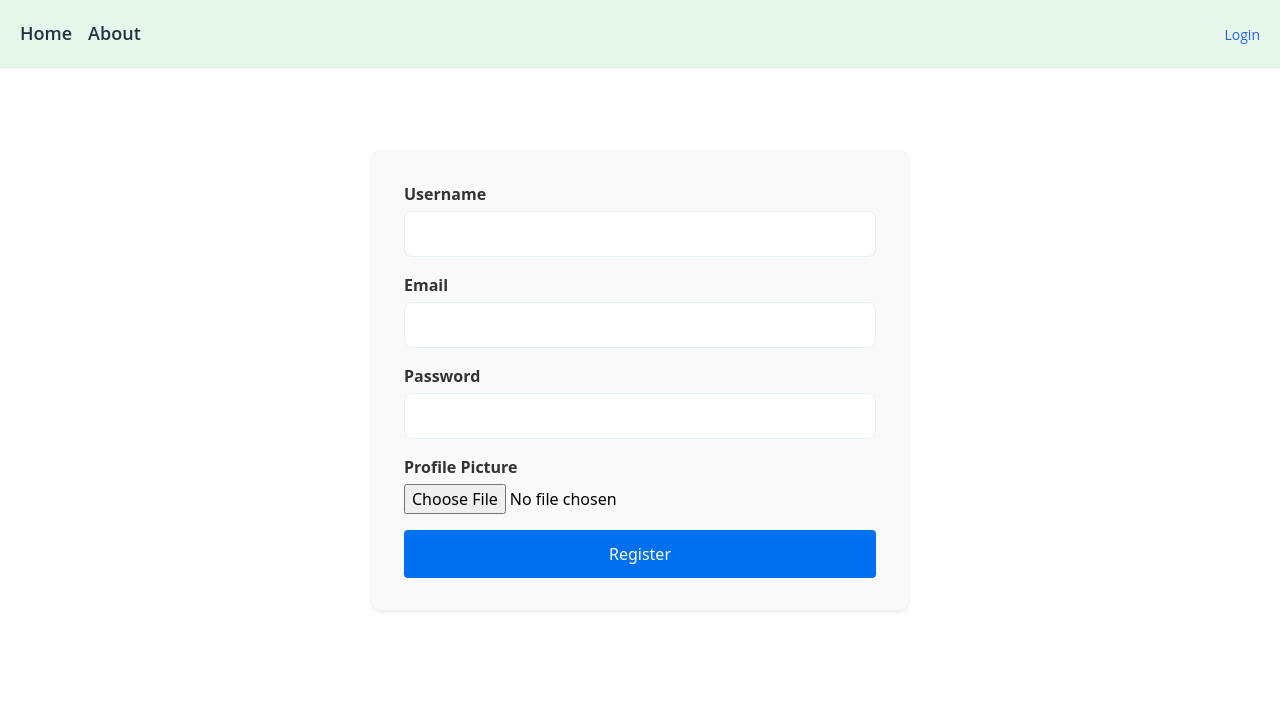
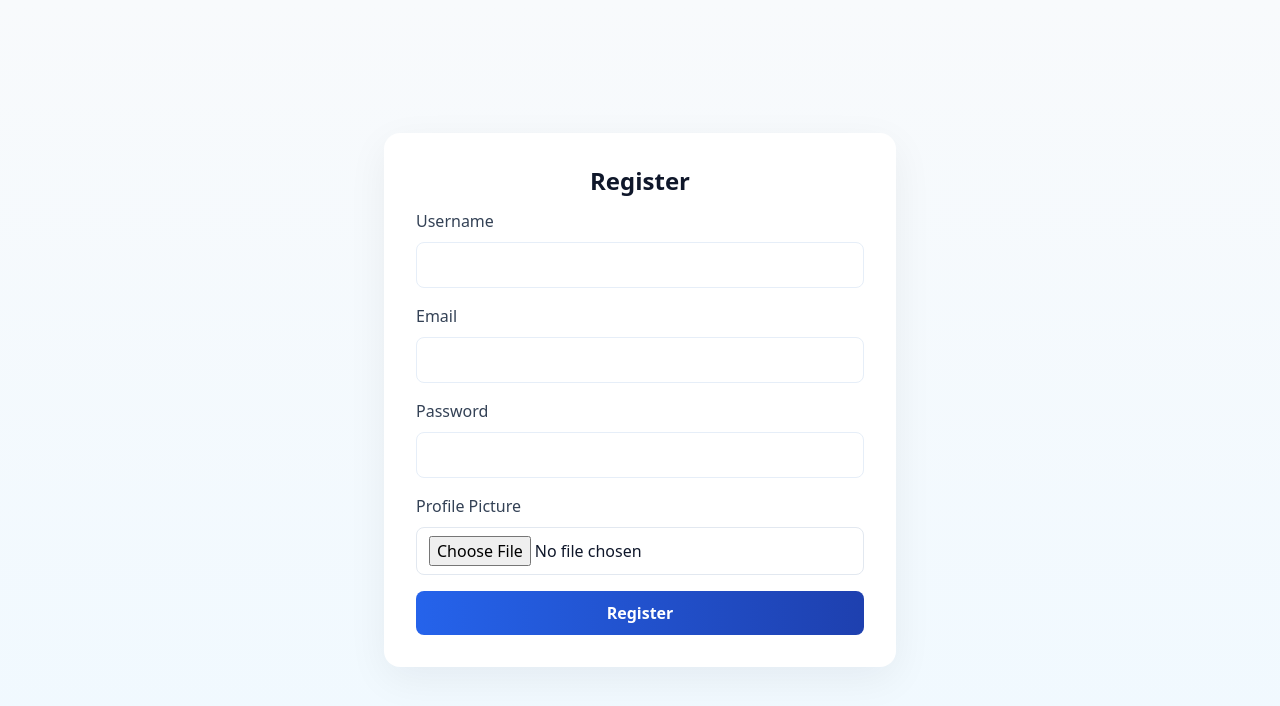
Before and after one commit to StefanusTitan/todo-app, a Next.js app: page /register in a window 1280 px wide. Shown: the top 706 px of the page. Built offline with nearby package versions, Linux system fonts and the light colour scheme; no server answers.

Commit message:
Refactor RegisterLayout to hide global header and update layout styles for improved user experience

```diff
--- a/app/register/layout.tsx
+++ b/app/register/layout.tsx
@@ -1,25 +1,27 @@
 "use client";
 
-import React from "react";
+import React, { useEffect } from "react";
 
-export default function RegisterLayout({ children }: { children: React.ReactNode }) {
+export default function RegisterLayout({
+  children,
+}: {
+  children: React.ReactNode;
+}) {
+  useEffect(() => {
+    // hide the global header while on register page (match login behavior)
+    const header = document.querySelector("header") as HTMLElement | null;
+    const prevDisplay = header?.style.display ?? "";
+    if (header) header.style.display = "none";
+    return () => {
+      if (header) header.style.display = prevDisplay;
+    };
+  }, []);
+
   return (
-    <div style={styles.container}>
-      <main style={styles.main}>{children}</main>
+    <div className="min-h-screen flex items-center justify-center p-8 bg-gradient-to-b from-slate-50 to-sky-50">
+      <div className="w-full max-w-lg bg-white rounded-2xl p-8 shadow-[0_12px_40px_rgba(15,23,42,0.06)]">
+        {children}
+      </div>
     </div>
   );
 }
-
-const styles = {
-  container: {
-    maxWidth: "600px",
-    margin: "0 auto",
-    padding: "2rem",
-  },
-  main: {
-    backgroundColor: "#f9f9f9",
-    padding: "2rem",
-    borderRadius: "8px",
-    boxShadow: "0 2px 4px rgba(0, 0, 0, 0.1)",
-  },
-};
--- a/app/register/page.tsx
+++ b/app/register/page.tsx
@@ -55,15 +55,15 @@ export default function RegisterPage() {
   };
 
   return (
-    <form onSubmit={handleRegister}>
-      {error && (
-        <p style={{ color: "red", textAlign: "center", marginBottom: "1rem" }}>
-          {error}
-        </p>
-      )}
-      <div style={styles.inputGroup}>
-        <label htmlFor="username">Username</label>
+    <div>
+      <h1 className="text-2xl font-semibold text-center text-slate-900 mb-3">Register</h1>
+      {error && <p className="text-red-500 text-center mb-4">{error}</p>}
+      <form onSubmit={handleRegister} className="grid gap-4" noValidate>
+        <div className="flex flex-col gap-1">
+          <label htmlFor="username" className="font-medium text-slate-700">Username</label>
           <input
+            className="px-3 py-2 rounded-lg border border-slate-200 bg-white text-slate-900 focus:outline-none focus:ring-4 focus:ring-blue-200"
+            aria-label="Username"
             type="text"
             id="username"
             value={username}
@@ -71,9 +71,11 @@ export default function RegisterPage() {
             required
           />
         </div>
-      <div style={styles.inputGroup}>
-        <label htmlFor="email">Email</label>
+        <div className="flex flex-col gap-1">
+          <label htmlFor="email" className="font-medium text-slate-700">Email</label>
           <input
+            className="px-3 py-2 rounded-lg border border-slate-200 bg-white text-slate-900 focus:outline-none focus:ring-4 focus:ring-blue-200"
+            aria-label="Email"
             type="email"
             id="email"
             value={email}
@@ -81,9 +83,11 @@ export default function RegisterPage() {
             required
           />
         </div>
-      <div style={styles.inputGroup}>
-        <label htmlFor="password">Password</label>
+        <div className="flex flex-col gap-1">
+          <label htmlFor="password" className="font-medium text-slate-700">Password</label>
           <input
+            className="px-3 py-2 rounded-lg border border-slate-200 bg-white text-slate-900 focus:outline-none focus:ring-4 focus:ring-blue-200"
+            aria-label="Password"
             type="password"
             id="password"
             value={password}
@@ -91,34 +95,24 @@ export default function RegisterPage() {
             required
           />
         </div>
-      <div style={styles.inputGroup}>
-        <label htmlFor="profile_picture">Profile Picture</label>
+        <div className="flex flex-col gap-1">
+          <label htmlFor="profile_picture" className="font-medium text-slate-700">Profile Picture</label>
           <input
+            className="px-3 py-2 rounded-lg border border-slate-200 bg-white text-slate-900"
             type="file"
             id="profile_picture"
             accept="image/*"
             onChange={handleFileChange}
           />
         </div>
-      <button type="submit" style={styles.button} disabled={loading}>
+        <button
+          type="submit"
+          className="w-full py-3 rounded-lg bg-gradient-to-r from-blue-600 to-blue-800 text-white font-semibold disabled:opacity-60"
+          disabled={loading}
+        >
           {loading ? "Registering..." : "Register"}
         </button>
       </form>
+    </div>
   );
 }
-
-const styles = {
-  inputGroup: {
-    marginBottom: "1rem",
-    display: "grid",
-  },
-  button: {
-    width: "100%",
-    padding: "0.75rem",
-    backgroundColor: "#0070f3",
-    color: "#fff",
-    border: "none",
-    borderRadius: "4px",
-    cursor: "pointer",
-  },
-};
```
Lines whose indentation alone changed are shown as unchanged.
